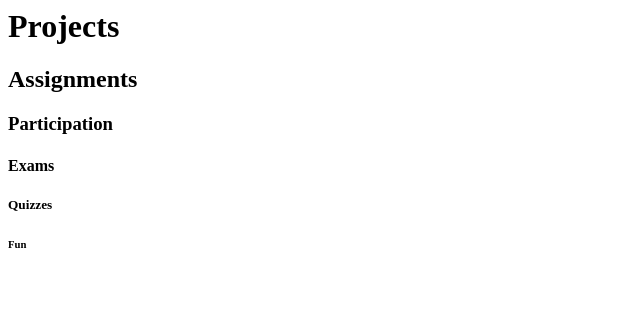
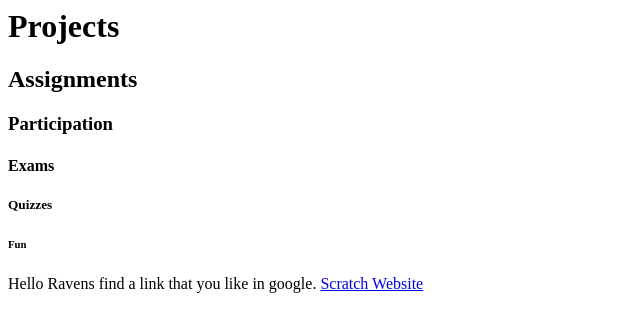
Before and after one commit to davidseidel1234/DavidseidelPortfolio.github.io, a plain HTML site: page practice .html in a window 1280 px wide. Shown: the whole page, without its empty margins (0-640 px from the left). Drawn offline with Linux system fonts and the light colour scheme.

Commit message:
Add paragraph and link

```diff
--- a/practice .html
+++ b/practice .html
@@ -15,6 +15,12 @@
 	<h5>Quizzes</h5>
 	<h6>Fun</h6>
 
+	<p> Hello Ravens find a link
+that you like in google.
+	<a href=" https://scratch.mit.edu/ "> Scratch Website </a>
+
+</p>
+
 </body>
 
 
```
